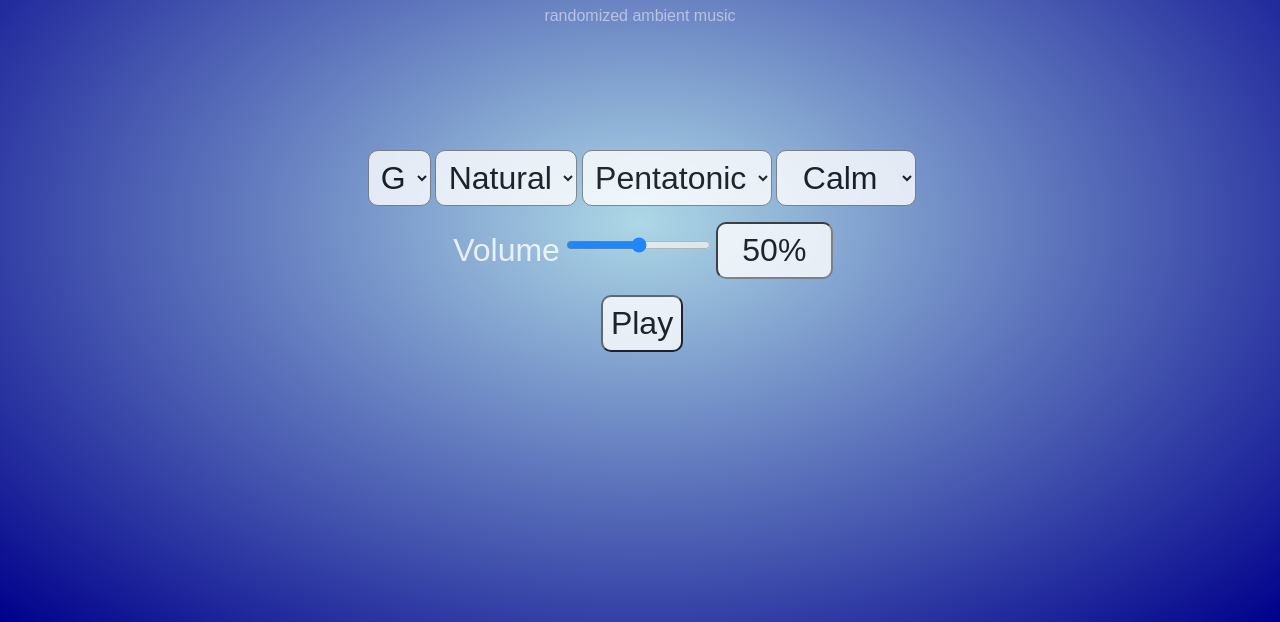
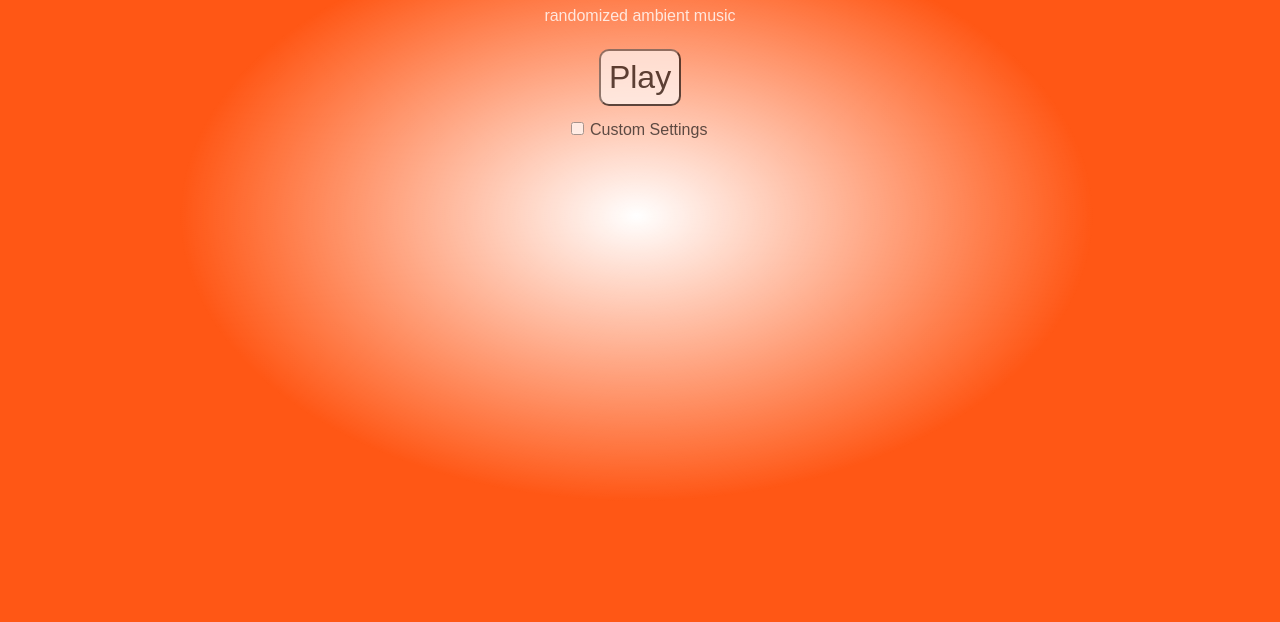
Before and after one commit to madmonk13/relax, a plain HTML site: page index.html in a window 1280 px wide. Shown: the part 178-800 px from the top of the page. Drawn offline with Linux system fonts and the light colour scheme.

Commit message:
Update index.html

```diff
--- a/index.html
+++ b/index.html
@@ -13,20 +13,31 @@ html {
 	height: 100%;
 }
 body {
+	background-color: #fff;
+	transition: background-color 2s;
+}
+#grad {
+	display: block;
+	position: fixed;
+	z-index: 0;
+	left: -10px;
+	top: -10px;
+	width: 101%;
+	height: 101%;
 	background-color: lightblue;
-	background: radial-gradient(lightblue,darkblue);
-	transition: background 1s;
+	background: radial-gradient(white,transparent,transparent);
 }
 * {
 	font-family: Arial, Sans-Serif;
 }
 #about {
 	color: #fff;
-	opacity: 0.5;
+	opacity: 0.8;
 	display: block;
 	width: 100%;
 	text-align: center;
 	margin-top: 10%;
+	z-index: 1;
 }
 @keyframes droplet {
 	0% { opacity: 1.0; transform:scale(1,1);}
@@ -47,6 +58,7 @@ body {
 	font-size: 12px;
 	color: #ddd;
 	line-height: 50px;
+	z-index: 1;
 }
 #play a {
 	display: none;
@@ -57,12 +69,15 @@ body {
 }
 
 #options {
+	opacity: 0;
+	transition: opacity 1s;
 	display: block;
 	position: fixed;
 	top: 40%;
 	left: 2px;
 	width: 100%;
 	text-align: center;
+	z-index: 999;
 }
 
 select, input {
@@ -83,10 +98,22 @@ label {
 	text-align: center;
 	padding: 2px;
 }
+
+#about label {
+	font-size: 1em;
+	color: #000;
+}
+
+#status {
+	display: none;
+}
+
 </style>
 <script>
 var state = -1;
 var t;
+var attack = 10;
+
 var audio = new (window.AudioContext || window.webkitAudioContext)();
 
 window.addEventListener('touchstart', function() {
@@ -200,6 +227,18 @@ function getTheme(){
 	return returnTheme;
 }
 
+function config(){
+	let m = new Date().getMonth()+1;
+	let d = new Date().getDate();
+	let y = new Date().getFullYear();
+	let h = new Date().getHours();
+	let i = new Date().getMinutes();
+	let s = new Date().getSeconds();
+
+	let keys = new Array("c","g","d","a","e","b","f#","c#","g#","d#","bb","f");
+
+}
+
 function play(state){
 
 	if ( state%2 == 0 ){
@@ -224,7 +263,6 @@ function play(state){
 	}
 
 	let volume = Math.random()*0.15
-	let attack = 10;
 	let delay = Math.random()*8000;
 	let x = (Math.random()*300 - 150);
 	let y = (Math.random()*300 - 150);
@@ -236,7 +274,6 @@ function play(state){
 	for (b=0;b<=phrase.length;b++){
 		let length = document.getElementById("activity").value*((Math.floor(Math.random()*8)+1)/8);
 		let volume = Math.random()*0.15
-		let attack = 10;
 		nextPhrase += length;
 		let x = (Math.random()*300 - 150);
 		let y = (Math.random()*300 - 150);
@@ -254,15 +291,111 @@ function play(state){
 	synth("sine",Tonal.Note.freq(drone),volume,attack,nextPhrase,release,x,y,z,drone);
 }
 
+var c;
+function config(){
+	if ( document.getElementById("settings").checked === true ){
+		return; // custom settings enabled
+	}
+
+	let m = new Date().getMonth()+1;
+	let d = new Date().getDate();
+	let y = new Date().getFullYear();
+	let h = new Date().getHours();
+	let i = new Date().getMinutes();
+	let s = new Date().getSeconds();
+
+	let keys = new Array("c","g","d","a","e","b","f#","c#","g#","d#","bb","f");
+
+	let root = keys[h%keys.length];
+	let modifier = "";
+	if ( root.length > 1 ){
+		modifier = root.charAt(1);
+		root = root.charAt(0);
+	}
+
+	document.getElementById("key").value = root;
+	document.getElementById("mod").value = modifier;
+
+	if ( i <= 20 || i >= 40 ){
+		document.getElementById("activity").value=4000;
+	}
+	else {
+		document.getElementById("activity").value = 2000;
+	}
+
+	let useScale = "";
+	if ( h <= 4 )		{ useScale = "dorian"; }
+	else if ( h <= 8 )	{ useScale = "pentatonic"; }
+	else if ( h <= 12 )	{ useScale = "major"; }
+	else if ( h <= 16 )	{ useScale = "pentatonic"; }
+	else if ( h <= 20 ) { useScale = "minor"; }
+	else				{ useScale = "pentatonic"; }
+
+	if ( h <= 6 || h >= 21 ){
+		document.getElementById("attack").value = 250;
+	}
+	else {
+		document.getElementById("attack").value = 10;
+	}
+
+	// I'm not in love with these color choices, but they'll do for now
+	let colors = new Array(
+		"#000000", // 0:00
+		"#004150", // 1:00
+		"#0052A5", // 2:00
+		"#9C65D4", // 3:00
+		"#9A93EC", // 4:00
+		"#00ADCE", // 5:00
+		"#65A9C4", // 6:00
+		"#73EBAE", // 7:00
+		"#4bbc2c", // 8:00
+		"#67c235", // 9:00
+		"#a3c235", // 10:00
+		"#a4d137", // 11:00
+		"#cce491", // 12:00
+		"#ffc015", // 13:00
+		"#ffa415", // 14:00
+		"#ff8915", // 15:00
+		"#ff7e15", // 16:00
+		"#ff5715", // 17:00
+		"#ff1520", // 18:00
+		"#ff1589", // 19:00
+		"#ff15ba", // 20:00
+		"#ec15ff", // 21:00
+		"#c015ff", // 22:00
+		"#731696", // 23:00
+	);
+
+	document.getElementsByTagName("body")[0].style.backgroundColor = colors[h];
+
+	c = setTimeout(function(){config();},300000);
+}
+
+function toggleOptions(){
+	if ( document.getElementById("settings").checked === true ){
+		document.getElementById("options").style.opacity = 0.8;
+	}
+	else {
+		document.getElementById("options").style.opacity = 0;
+	}
+}
+
 </script>
 </head>
-<body onload="">
+<body onload="config();">
+	<div id="grad">&nbsp;</div>
 	<div id="about">
 		<h1>r e l a x .</h1>
 		<p>randomized ambient music</p>
 		<div id="status"></div>
 		<div id="play"><a href="#" id="state" onclick="mute();">mute</a></div>
+
+		<input type="button" value="Play" id="stateButton" onclick="clearTimeout(t);state++;play(state);"><br/>
+
+		<input type="checkbox" name="settings" id="settings" onclick="toggleOptions();">
+		<label for="settings">Custom Settings</label><br/>
 	</div>
+
 	<div id="options">
 		<select id="key" name="key">
 			<option value="c">C</option>
@@ -290,12 +423,14 @@ function play(state){
 			<option value=4000 selected>Calm</option>
 			<option value=8000>Sparse</option>
 		</select>
+		<select id="attack" name="attack" onchange="attack=this.value*1;">
+			<option value=10>Crisp</option>
+			<option value=250>Soft</option>
+		</select>
 		<br/>
 		<label for="volume">Volume</label>
 		<input type="range" min="0" max="100" value="50" class="slider" id="volume" onchange="document.getElementById('volDisplay').value=this.value+'%';">
 		<input type="text" id="volDisplay" value="50%" size=3 readonly>
-		<br/>
-		<input type="button" value="Play" id="stateButton" onclick="clearTimeout(t);state++;play(state);">
 	</div>
 </body>
 </html>
```
